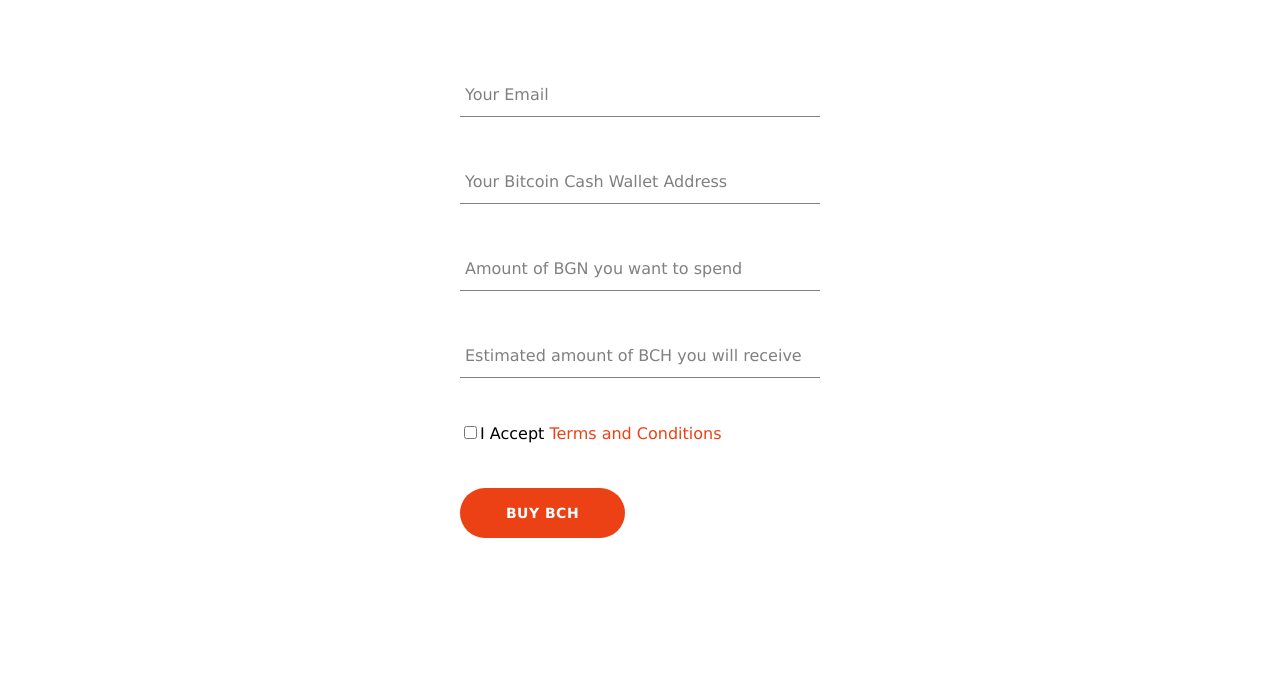
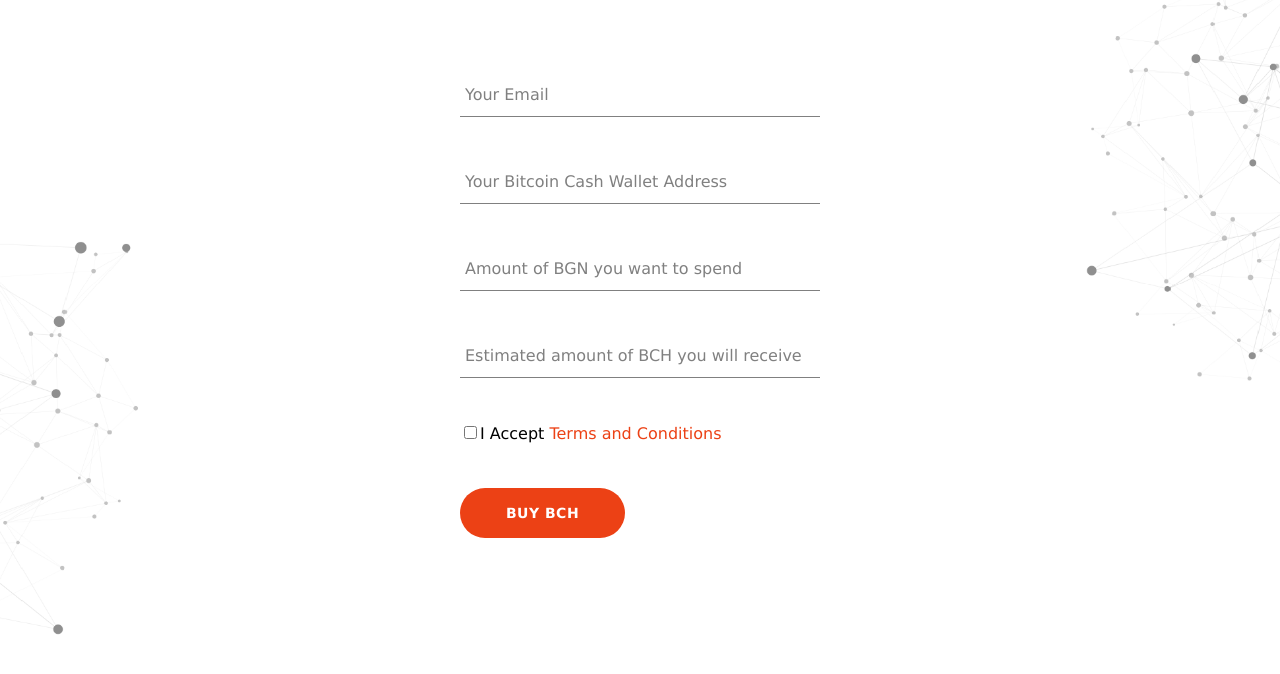
Before and after one commit to tsetsoo/buy-bch, a React (Create React App) app: page / in a window 1280 px wide. Shown: the top 674 px of the page. Built offline with nearby package versions, Linux system fonts and the light colour scheme.

Commit message:
add background image and fix under 800px styling

```diff
--- a/src/App.js
+++ b/src/App.js
@@ -2,7 +2,7 @@ import { useEffect, useState } from "react";
 
 import { getOrder } from "./api/buy-bch.api";
 
-import "./App.css";
+import "./App.scss";
 import NewOrder from "./components/new-order/new-order.component";
 import PaymentPending from "./components/payment-pending/payment-pending.component";
 import PhoneVerification from "./components/phone-verification/phone-verification.component";
--- a/src/App.css
+++ b/src/App.scss
@@ -1,9 +1,14 @@
 body {
   font-family: "FuturaBook", "Verdana", sans-serif;
   padding: 20px 40px;
+  background-image: url(assets/poypeBackground.png);
+  background-size: cover;
+  background-repeat: no-repeat;
+  background-position: center center;
 
   @media screen and (max-width: 800px) {
     padding: 10px;
+    background-image: none;
   }
 }
 
--- a/src/api/buy-bch.api.js
+++ b/src/api/buy-bch.api.js
@@ -91,7 +91,7 @@ const errorMessageFromErrorForStatus = (
   if (err.response && err.response.status === statusCode) {
     errorMessage = customErrorMessage;
   } else {
-    errorMessage = "Unexpected error. Please contactsystem administrator.";
+    errorMessage = "Unexpected error. Please contact system administrator.";
   }
   return { errorMessage };
 };
```
Also changed, not shown: src/assets/poypeBackground.png (added).
